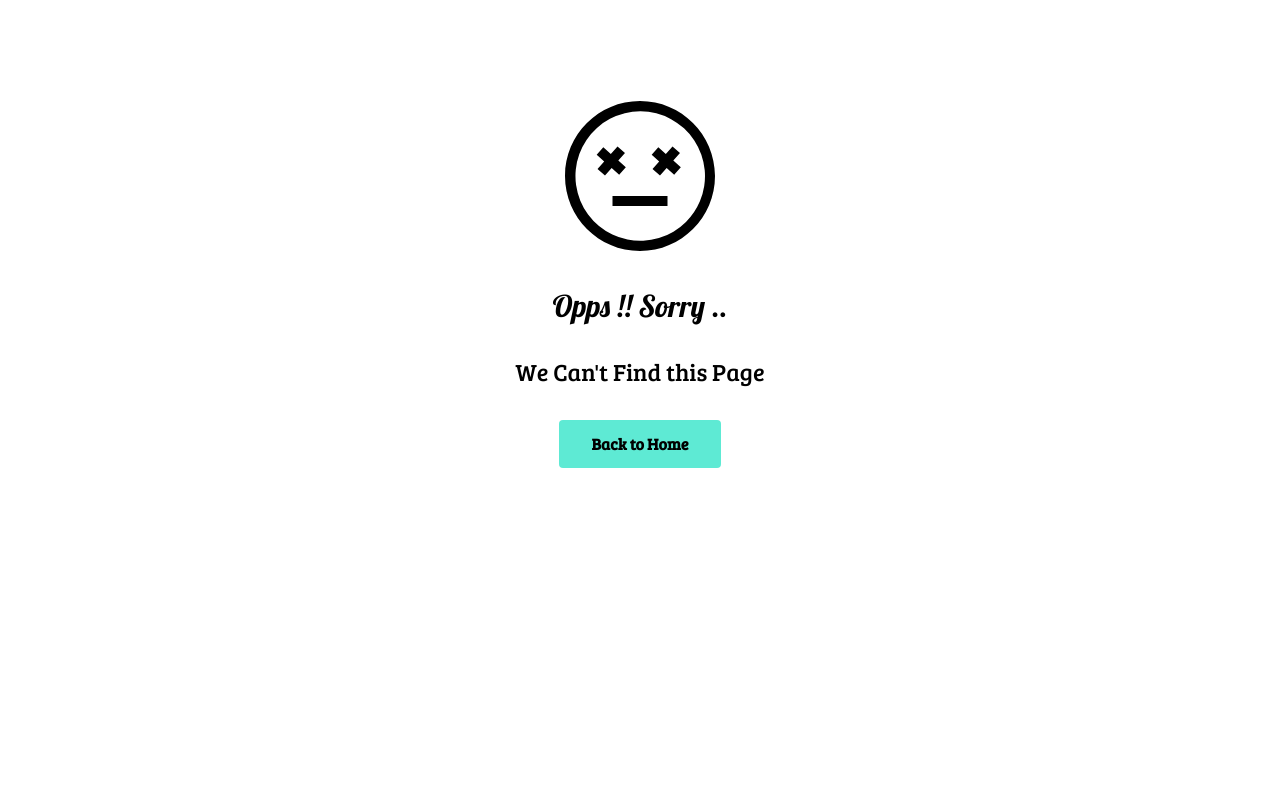
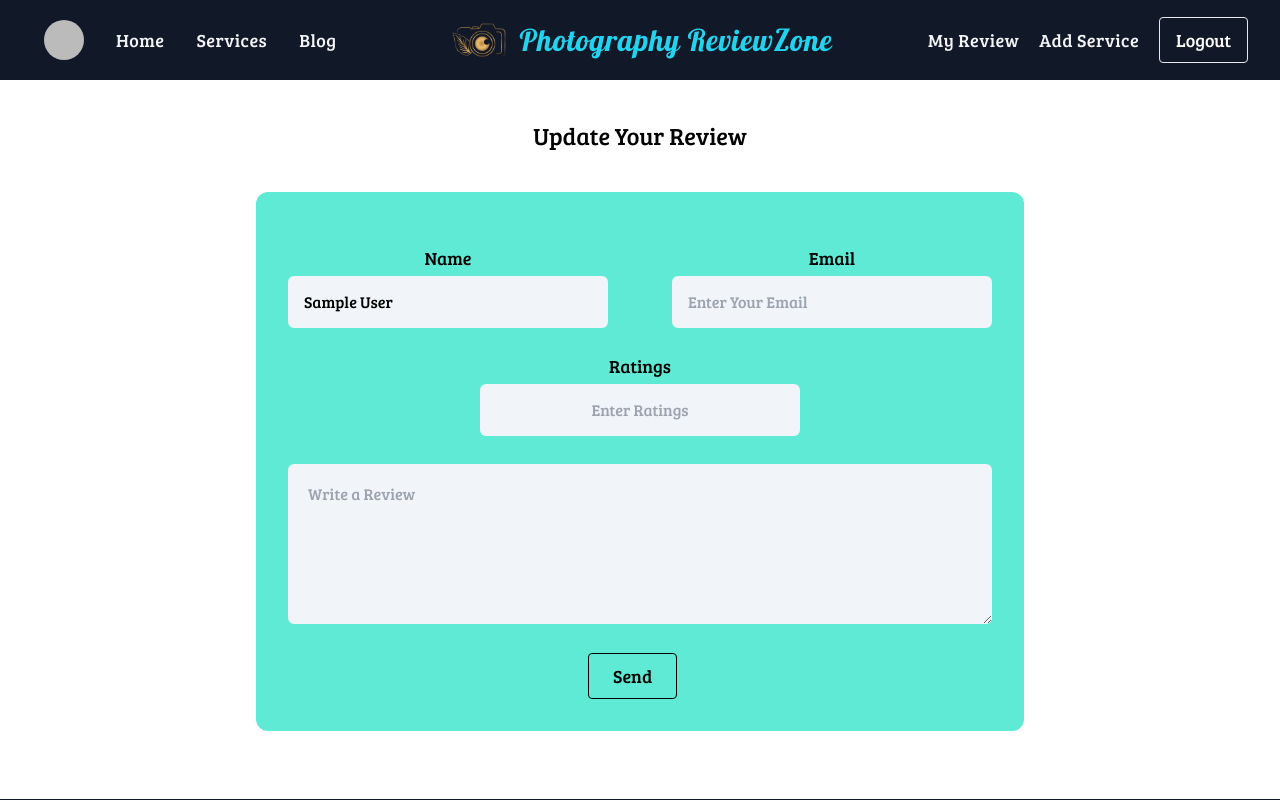
Before and after one commit to LaboneeAktar/photography-reviewzone-client, a React (Create React App) app: page /reviews/myreviews/edit/1 in a window 1280 px wide. Shown: the top 800 px of the page. Built offline with nearby package versions, Linux system fonts and the light colour scheme; no server answers; sample sign-in values are in the browser's storage.

Commit message:
set update in review

```diff
--- a/src/Pages/MyReview/MyReviewRow.js
+++ b/src/Pages/MyReview/MyReviewRow.js
@@ -1,7 +1,8 @@
 import React from "react";
+import { Link } from "react-router-dom";
 
 const MyReviewRow = ({ myreview, handleDelete }) => {
-  const { _id, serviceName, message } = myreview;
+  const { _id, serviceName, ratings, message } = myreview;
 
   return (
     <div>
@@ -19,7 +20,7 @@ const MyReviewRow = ({ myreview, handleDelete }) => {
                 <tr className="text-center">
                   <th className="p-3 font-normal text-xl">Service Name</th>
                   <th className="p-3 font-normal text-xl">Review</th>
-                  <th className="p-3 font-normal text-xl">Date</th>
+                  <th className="p-3 font-normal text-xl">Ratings</th>
                   <th className="p-3 font-normal text-xl text-center">
                     Action
                   </th>
@@ -34,16 +35,17 @@ const MyReviewRow = ({ myreview, handleDelete }) => {
                     <p>{message}</p>
                   </td>
                   <td className="p-3 text-[16px] text-center">
-                    <p>14 Jan 2022</p>
-                    <p>Friday</p>
+                    <p>{ratings}</p>
                   </td>
                   <td className="ml-5 mr-0 text-[16px] text-center">
+                    <Link to={`/reviews/myreviews/edit/${_id}`}>
                       <button
                         type="button"
                         className="px-3 py-3 text-[16px] font-normal border hover:border-rose-900 rounded hover:text-rose-900 hover:bg-teal-300 bg-teal-500 border-teal-500 text-black dark:border-gray-100  dark:text-gray-100"
                       >
                         Update
                       </button>
+                    </Link>
                     <button
                       onClick={() => handleDelete(_id)}
                       type="button"
--- /dev/null
+++ b/src/Pages/MyReview/UpdateReview.js
@@ -0,0 +1,144 @@
+import React, { useContext, useEffect, useState } from "react";
+import { useLocation, useNavigate, useParams } from "react-router-dom";
+import toast from "react-hot-toast";
+import { AuthContext } from "../../contexts/AuthProvider";
+
+const UpdateReview = () => {
+  const router = useParams();
+  const { user } = useContext(AuthContext);
+  const [review, setReview] = useState({});
+
+  const { id } = router;
+
+  const navigate = useNavigate();
+  const location = useLocation();
+  let from = location.state?.from?.pathname || "/";
+
+  useEffect(() => {
+    fetch(`https://photography-reviewzone-server.vercel.app/reviews/${id}`)
+      .then((res) => res.json())
+      .then((data) => setReview(data));
+  }, [id]);
+
+  const handleSubmit = (event) => {
+    event.preventDefault();
+    const form = event.target;
+    const ratings = form.ratings.value;
+    const message = form.review.value;
+
+    const review = {
+      ratings,
+      message,
+    };
+
+    fetch(`https://photography-reviewzone-server.vercel.app/reviews/${id}`, {
+      method: "PATCH",
+      headers: {
+        "content-type": "application/json",
+      },
+      body: JSON.stringify(review),
+    })
+      .then((res) => res.json())
+      .then((data) => {
+        console.log(data);
+        if (data.modifiedCount > 0) {
+          form.reset();
+          toast.success("Update Successfull");
+          navigate(from, { replace: true });
+        }
+      })
+      .catch((error) => console.error(error));
+  };
+
+  return (
+    <div>
+      <div className="lg:mb-16 mb-5 lg:mt-10">
+        <h2 className="text-center text-2xl">Update Your Review</h2>
+        <div className="py-10 px-5 lg:pb-1">
+          <div className="w-full max-w-3xl p-8 rounded-xl bg-teal-300 text-black mx-auto">
+            <form
+              onSubmit={handleSubmit}
+              className="space-y-6 ng-untouched ng-pristine ng-valid"
+            >
+              <div className="lg:flex lg:justify-between w-full lg:pt-5">
+                <div className="space-y-1 text-sm">
+                  <label
+                    htmlFor="name"
+                    className="block text-black text-center text-lg"
+                  >
+                    Name
+                  </label>
+                  <input
+                    type="text"
+                    name="name"
+                    id="name"
+                    defaultValue={user?.displayName}
+                    readOnly
+                    placeholder="Enter Your Name"
+                    className="lg:w-80 w-full px-4 py-4 rounded-md border-white bg-slate-100 text-black font-normal text-[16px] focus:border-violet-400"
+                    required
+                  />
+                </div>
+
+                <div className="space-y-1 text-sm">
+                  <label
+                    htmlFor="email"
+                    className="block text-black text-center text-lg"
+                  >
+                    Email
+                  </label>
+                  <input
+                    type="email"
+                    name="email"
+                    id="email"
+                    defaultValue={review?.email}
+                    readOnly
+                    placeholder="Enter Your Email"
+                    className="lg:w-80 w-full px-4 py-4 rounded-md border-white bg-slate-100 text-black  focus:border-violet-400 font-normal text-[16px]"
+                    required
+                  />
+                </div>
+              </div>
+
+              <div className="space-y-1 text-sm text-center">
+                <label htmlFor="ratings" className="block text-black text-lg">
+                  Ratings
+                </label>
+                <input
+                  type="ratings"
+                  name="ratings"
+                  id="ratings"
+                  defaultValue={review.ratings}
+                  placeholder="Enter Ratings"
+                  className="lg:w-80 w-full px-4 py-4 rounded-md border-white bg-slate-100 text-black focus:border-violet-400 font-normal text-[16px] text-center"
+                  required
+                />
+              </div>
+              <div className="space-y-1 text-sm">
+                <label
+                  htmlFor="review"
+                  className="block text-black text-lg"
+                ></label>
+                <textarea
+                  type="text"
+                  name="review"
+                  id="review"
+                  placeholder="Write a Review"
+                  defaultValue={review.message}
+                  className="w-full h-40 rounded-md p-5 border-white bg-slate-100 text-black focus:border-violet-400 font-normal text-[16px]"
+                  required
+                />
+              </div>
+
+              <button className="lg:ml-[300px] block px-6 py-2 text-lg font-normal border border-black rounded text-black hover:bg-teal-500 hover:border-teal-500 dark:border-gray-100  dark:text-gray-100">
+                Send
+              </button>
+            </form>
+          </div>
+        </div>
+      </div>
+    </div>
+  );
+};
+
+export default UpdateReview;
--- a/src/Router/Router/Router.js
+++ b/src/Router/Router/Router.js
@@ -9,6 +9,7 @@ import PrivateRoute from "../../Router/PrivateRouter/PrivateRoute";
 import ServiceDetails from "../../Pages/ServiceDetails/ServiceDetails";
 import Services from "../../Pages/Services/Services";
 import SignUp from "../../Pages/SignUp/SignUp";
+import UpdateReview from "../../Pages/MyReview/UpdateReview";
 
 const routes = createBrowserRouter([
   {
@@ -51,6 +52,14 @@ const routes = createBrowserRouter([
         ),
       },
       {
+        path: "/reviews/myreviews/edit/:id",
+        element: (
+          <PrivateRoute>
+            <UpdateReview></UpdateReview>
+          </PrivateRoute>
+        ),
+      },
+      {
         path: "/login",
         element: <Login></Login>,
       },
```
Lines whose indentation alone changed are shown as unchanged.
